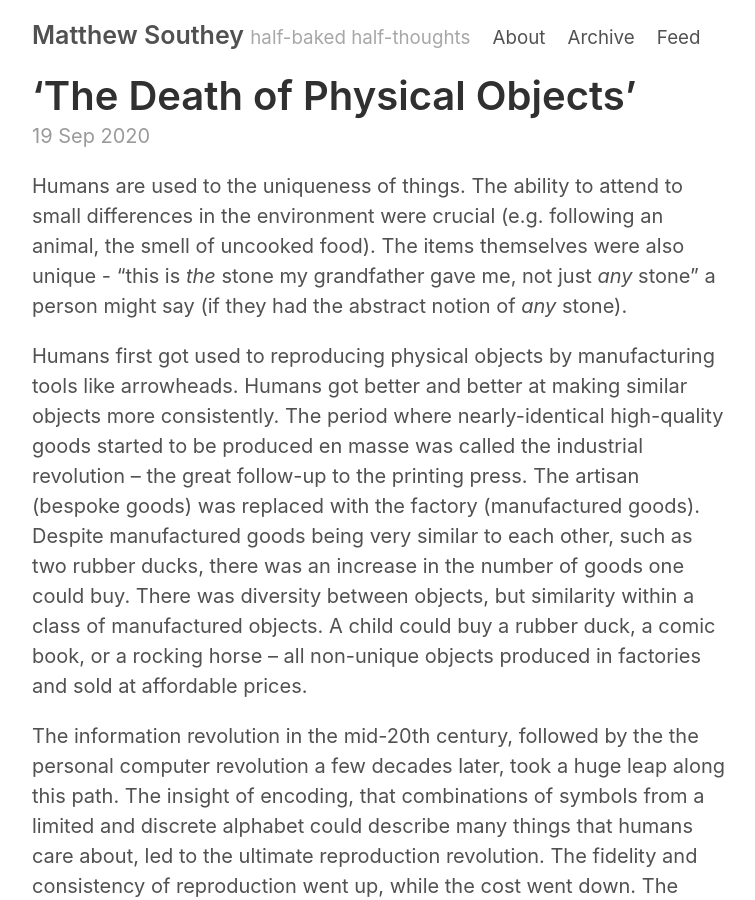
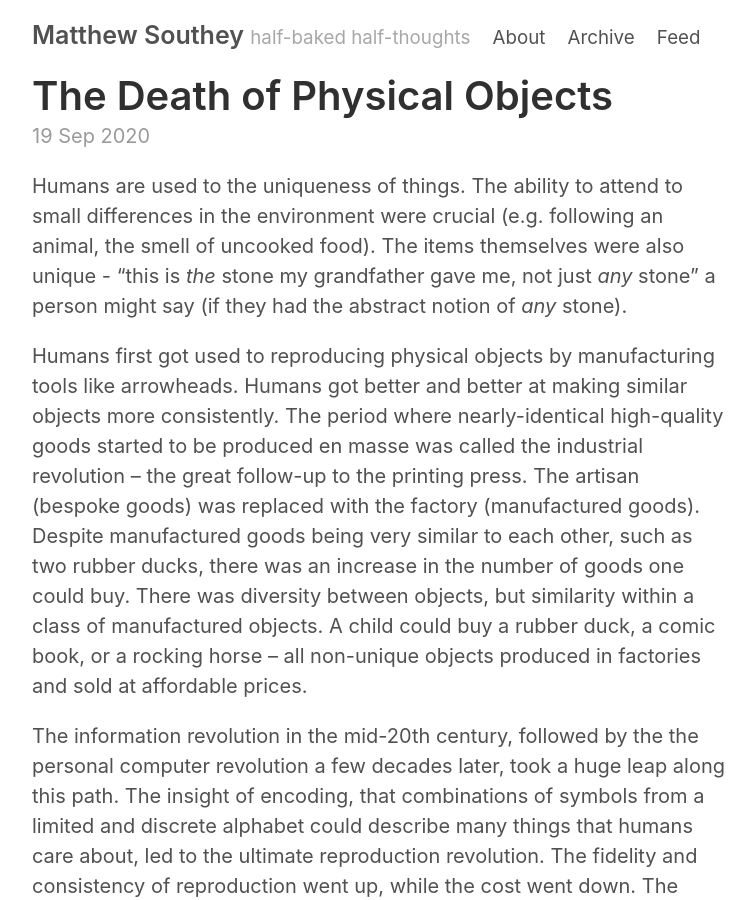
Before and after one commit to matthewsouthey/matthewsouthey.github.io, a Jekyll site: the page built from _posts/2020-09-19-death-of-physical-objects.md, in a window 1280 px wide and 900 px high. Shown: the whole window, without its empty margins (258-1013 px from the left). Built offline with Jekyll 4.4.1, drawn with Linux system fonts in a browser that asks for light colours; our own code applies the rules of GitHub Pages for plain Markdown files; comment, search, counter and statistics services are not loaded.

Commit message:
wrong single quotes

```diff
--- a/_posts/2020-09-19-death-of-physical-objects.md
+++ b/_posts/2020-09-19-death-of-physical-objects.md
@@ -1,5 +1,5 @@
 ---
-title: ‘The Death of Physical Objects’
+title: 'The Death of Physical Objects'
 comments: true
 published: true
 ---
```
